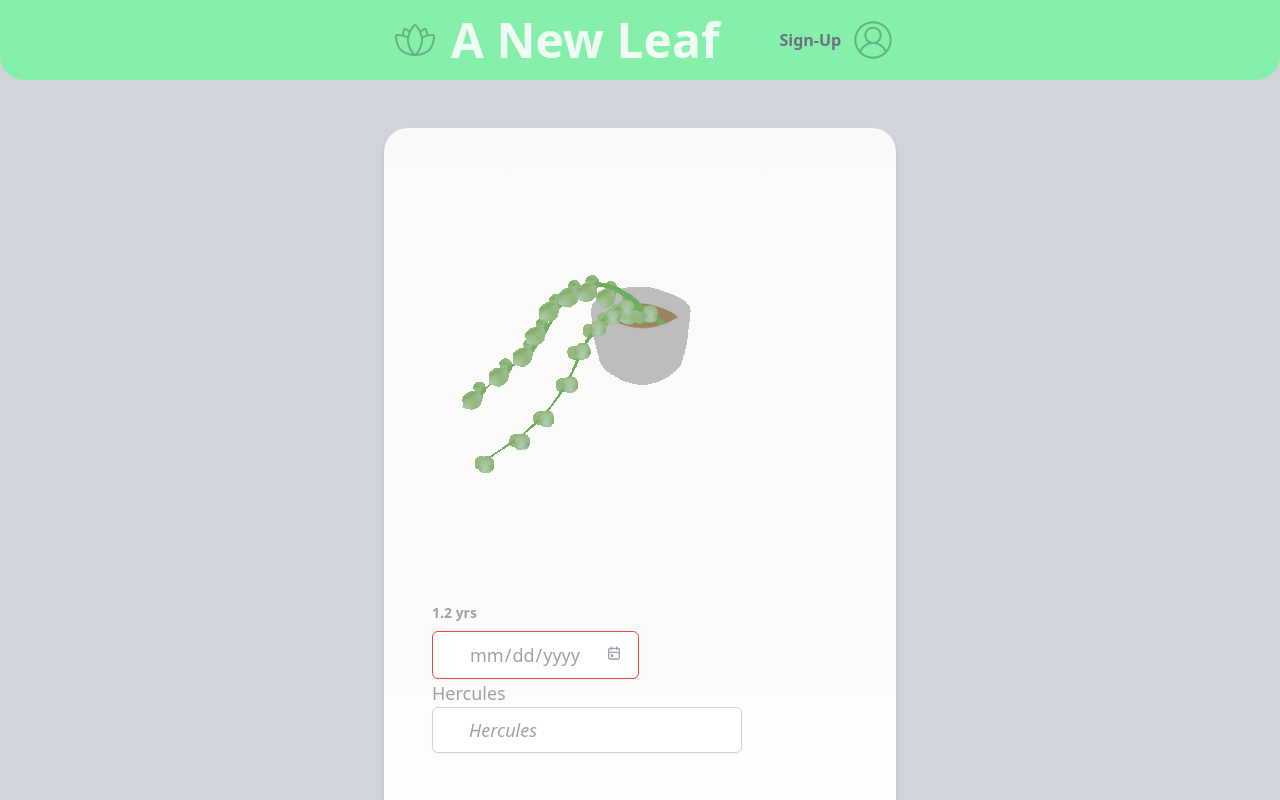
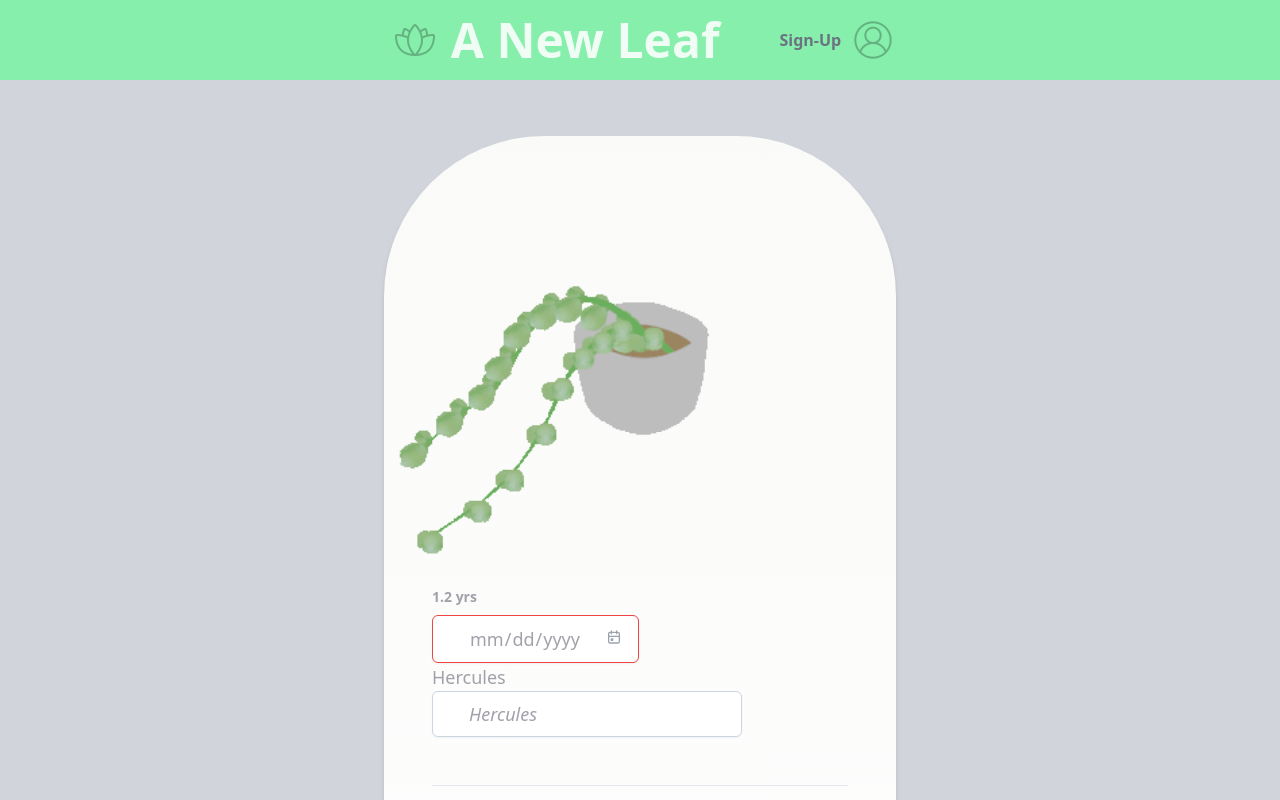
Before and after one commit to MustyBraid/a-new-leaf-application, a React (Create React App) app: page /PlantSlideshow in a window 1280 px wide. Shown: the top 800 px of the page. Built offline with nearby package versions, Linux system fonts and the light colour scheme; some icons are missing.

Commit message:
still edit plant ui

```diff
--- a/src/components/PlantSlideshow.jsx
+++ b/src/components/PlantSlideshow.jsx
@@ -25,21 +25,20 @@ const ImageSlider = () => {
     }
 
     return (
-        <div className="z-10 bg-gray-300 flex content-center	justify-center items-center " >
-        <section className='mt-32 slider items-center bg-white -p-44 rounded-lg rounded-t-3xl shadow-md bg-gradient-to-b from-stone-50 to-white'>
+        <div className="z-0 bg-gray-300 flex content-center	justify-center items-center p-2 px-8" >
+        <section className='mt-32 slider items-center bg-white pt-6 -p-56 rounded-b-xl rounded-t-xxl shadow-md bg-gradient-to-b from-stone-50 to-white'>
 
           {PlantImages.map((plant, index) => {
             return (
               <div className={index === current ? 'plant active' : 'plant' } key={index} >
                 {index === current && (
-                  <img src={plant.image} alt='plant image' className='-m-900 flex w-full justify-self-center select-none image' />
+                  <img src={plant.image} alt='plant image' className='-m-1000 flex w-full justify-self-center select-none image' />
                 )}
               </div>
             );
           })}
 
           {/* prev / next arrows */}
-
             <div id="prev-arrow" className='z-50 -mt-60 m-8 left-arrow float-left selectEnable '>
               <Icon icon="tabler:arrow-narrow-left"  height="2.5rem" width="2.5rem" className='left-arrow float-left' color='#D1D5DB' onClick={prevSlide}/>
             </div>
@@ -47,10 +46,11 @@ const ImageSlider = () => {
               <Icon icon="tabler:arrow-narrow-right" height="2.5rem" width="2.5rem" className='right-arrow float-right' color='#D1D5DB' onClick={nextSlide}/>
             </div>
 
+
           {/* edit plant form */}
-          <div id="editForm" className='p-12'>
+          <div id="editForm" className='px-12 pb-12'>
 
-          {/* current age */}
+            {/* current age */}
             <div class="whitespace-no-wrap">
             <label for="plantAge">
               <h1 className="font-bold text-zinc-400 text-sm pb-2 whitespace-no-wrap"><Icon icon="tabler:cake" inline={true} color="#9ca3af" />1.2 yrs</h1>
--- a/src/index.css
+++ b/src/index.css
@@ -50,6 +50,10 @@ input[type="date"]::-webkit-calendar-picker-indicator {
   -ms-user-select: none;
 }
 
+.plant {
+  min-width: 60%;
+  transform: scale(1.35);
+}
   img {
     z-index: 0!important;
     user-drag: none;
--- a/tailwind.config.js
+++ b/tailwind.config.js
@@ -3,6 +3,18 @@ module.exports = {
     "./src/**/*.{js,jsx,ts,tsx}",
   ],
   theme: {
+    borderRadius: {
+      'none': '0',
+      'sm': '0.125rem',
+      DEFAULT: '0.25rem',
+      DEFAULT: '4px',
+      'md': '0.375rem',
+      'lg': '0.5rem',
+      'full': '9999px',
+      'large': '12px',
+      'xl': '2.5rem',
+      'xxl': '10rem',
+    },
     extend: {},
   },
   plugins: [],
```
